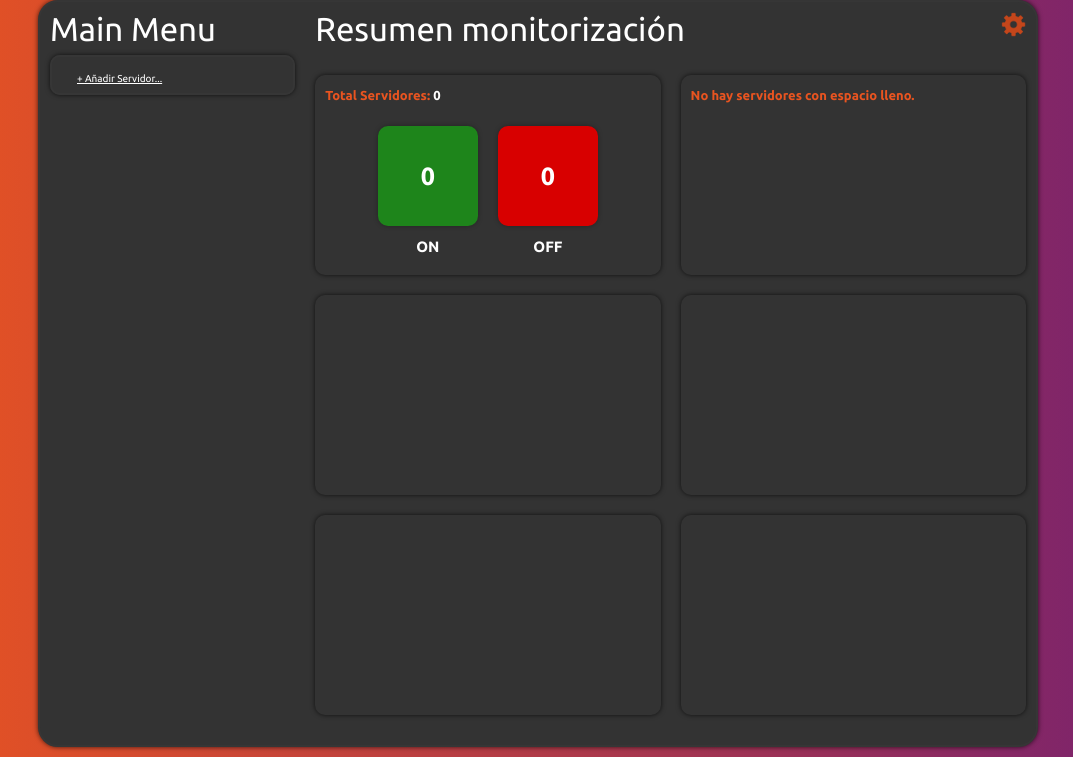
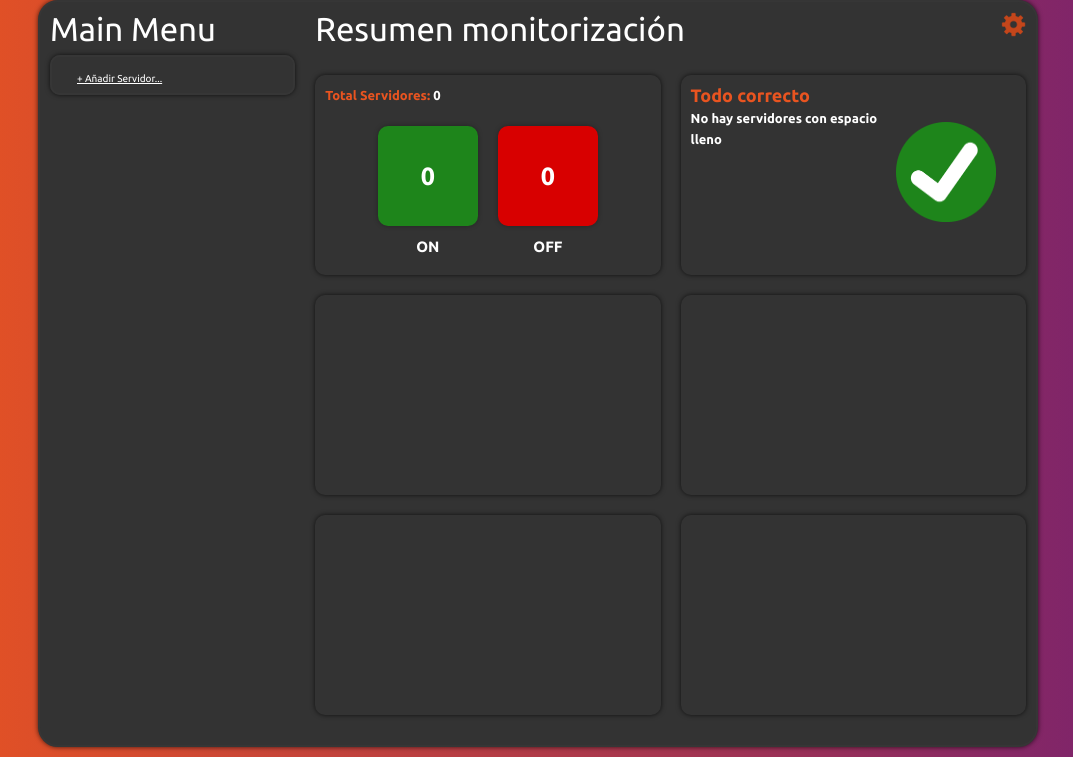
Before and after one commit to msodano18/labo-manage, a Flask app: page /home in a window 1280 px wide. Shown: the part 229-986 px from the top of the page, without its empty margins (102-1175 px from the left). Run offline with Flask 3, Linux system fonts and the light colour scheme; the visitor is signed in with stand-in values (Sample User, id 1); data that the repository does not hold is empty; parts of the project's set-up code (start-up, migrations or seed data) failed here and were passed over.

Commit message:
control panel v.02

```diff
--- a/static/css/style.css
+++ b/static/css/style.css
@@ -353,6 +353,32 @@ h6 {
 .box-off{
 	background-color: #d80000;
 }
+.alert-box{
+	display: flex;
+	justify-content: space-between;
+	height: 100%;
+	margin-right: 20px;
+}
+.alert-box ul{
+	list-style-type: none;
+	color: #FFFFFF;
+}
+.alert-box strong{
+	font-size: large;
+	color: #ee9f22;
+}
+.alert-box a{
+	font-size: large;
+	color: #E95420;
+}
+.alert-box p{
+	color: #FFFFFF;
+}
+.img-alert{
+	display: flex;
+	height: 100%;
+	align-items: center;
+}
 .modal {
     display: none;
     position: fixed;
--- a/templates/index.html
+++ b/templates/index.html
@@ -68,18 +68,33 @@
           </div>
           <div class="panel-box">
             {% if servidores_con_espacio_lleno %}
-              <div style="color: red;">
-                <strong>Alerta:</strong> Espacio casi lleno en:
-                <ul>
-                  {% for servidor in servidores_con_espacio_lleno %}
-                    <li>{{ servidor }}</li>
-                  {% endfor %}
-                </ul>
+              <div class="alert-box">
+                <div>
+                  <strong>¡ALERTA!</strong> <br>Espacio casi lleno en:
+                  <ul>
+                    {% for servidor in servidores_con_espacio_lleno %}
+                      <li>- {{ servidor }}</li>
+                    {% endfor %}
+                  </ul>
+                </div>
+                <div class="img-alert">
+                  <div>
+                    <img src="../static/images/alerta.png" alt="alert" height="100" width="100">
+                  </div>
+                </div>
               </div>
             {% else %}
+            <div class="alert-box">
               <div>
-                No hay servidores con espacio lleno.
+                <a>Todo correcto</a>
+                <p>No hay servidores con espacio lleno</p>
               </div>
+              <div class="img-alert">
+                <div>
+                  <img src="../static/images/check.png" alt="alert" height="100" width="100">
+                </div>
+              </div>
+            </div>
             {% endif %}
           </div>
           <div class="panel-box">
```
Also changed, not shown: static/images/alerta.png (added), static/images/check.png (added).
